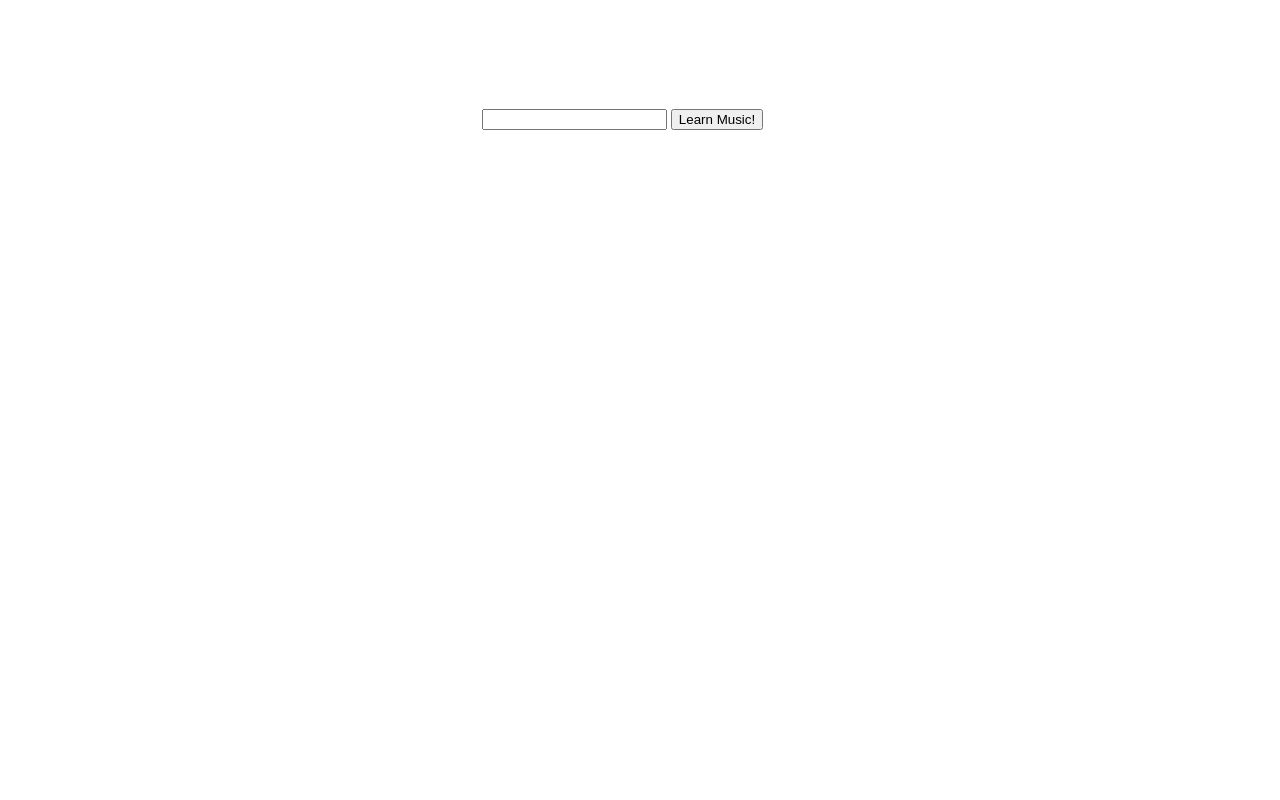
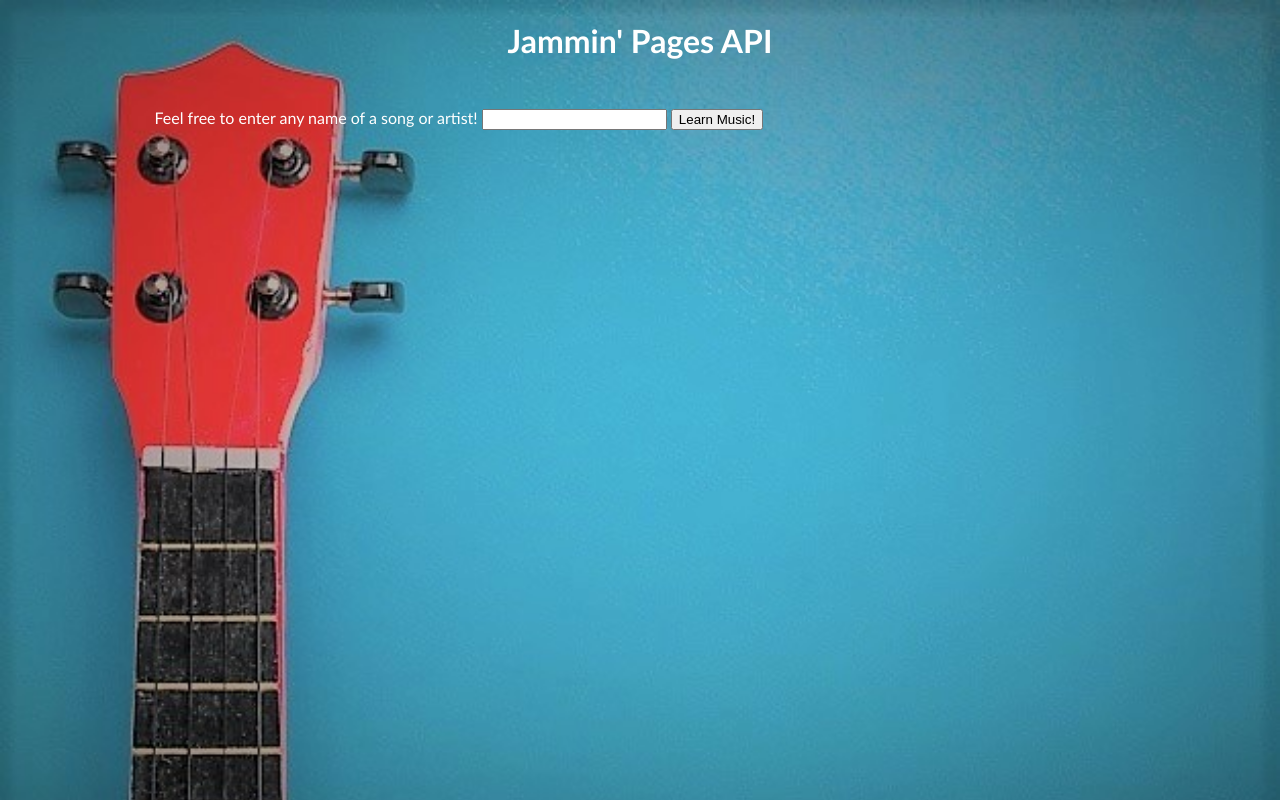
Before and after one commit to professionalluke/Gold-Badge-API-Project, a plain HTML site: page index.html in a window 1280 px wide. Drawn offline with Linux system fonts and the light colour scheme.

Commit message:
another commit

```diff
--- a/index.html
+++ b/index.html
@@ -2,7 +2,7 @@
 <html lang="en">
 <head>
     <meta charset="UTF-8">
-    <meta name="viewport" content="width=, initial-scale=1.0">
+    <meta name="viewport" content="initial-scale=1.0">
     <meta http-equiv="X-UA-Compatible" content="ie=edge">
     <title>Song API</title>
     <link href="song.css" rel="stylesheet">
--- a/song.css
+++ b/song.css
@@ -1,6 +1,6 @@
 body {
     font-family: calibri;
-    background: url('../api-project/assets/guitar.jpg');
+    background: url('./assets/guitar.jpg');
     background-size: cover;
 }
 
```
Also changed, not shown: 1 other file.
